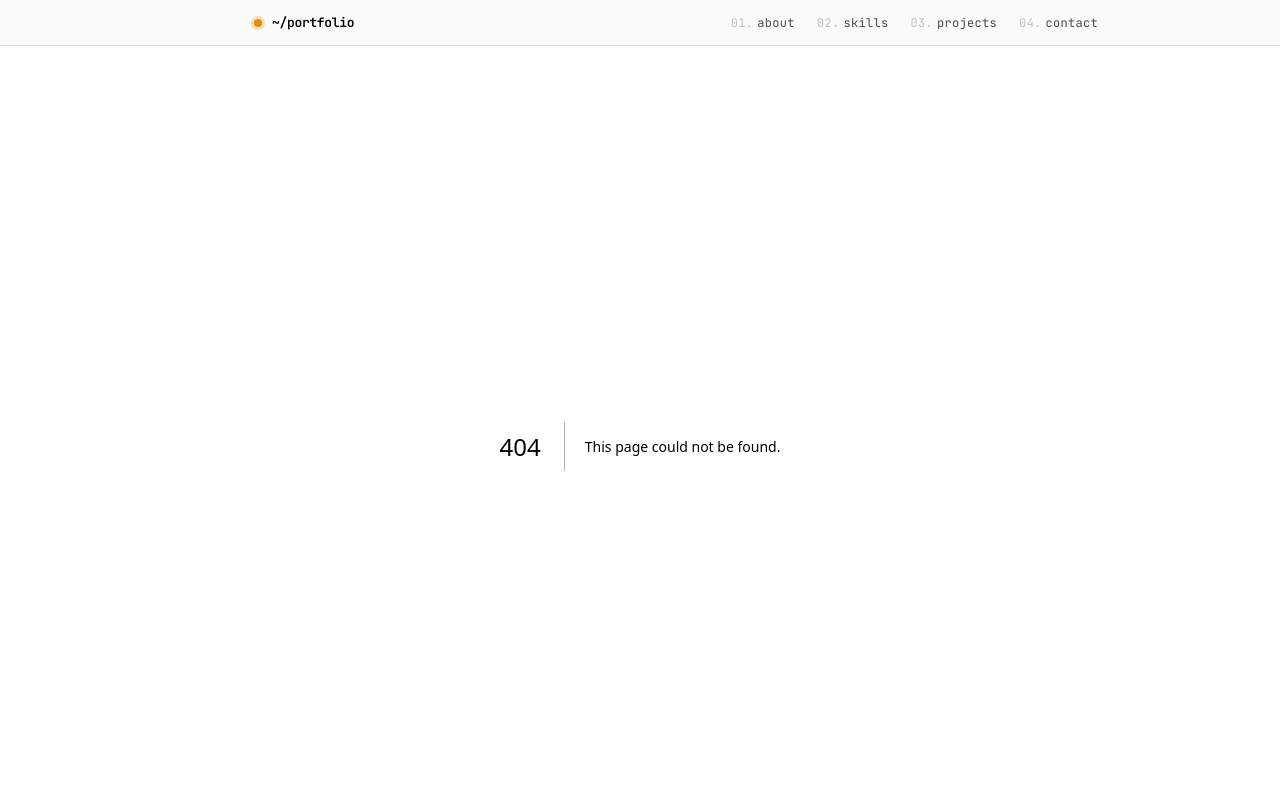
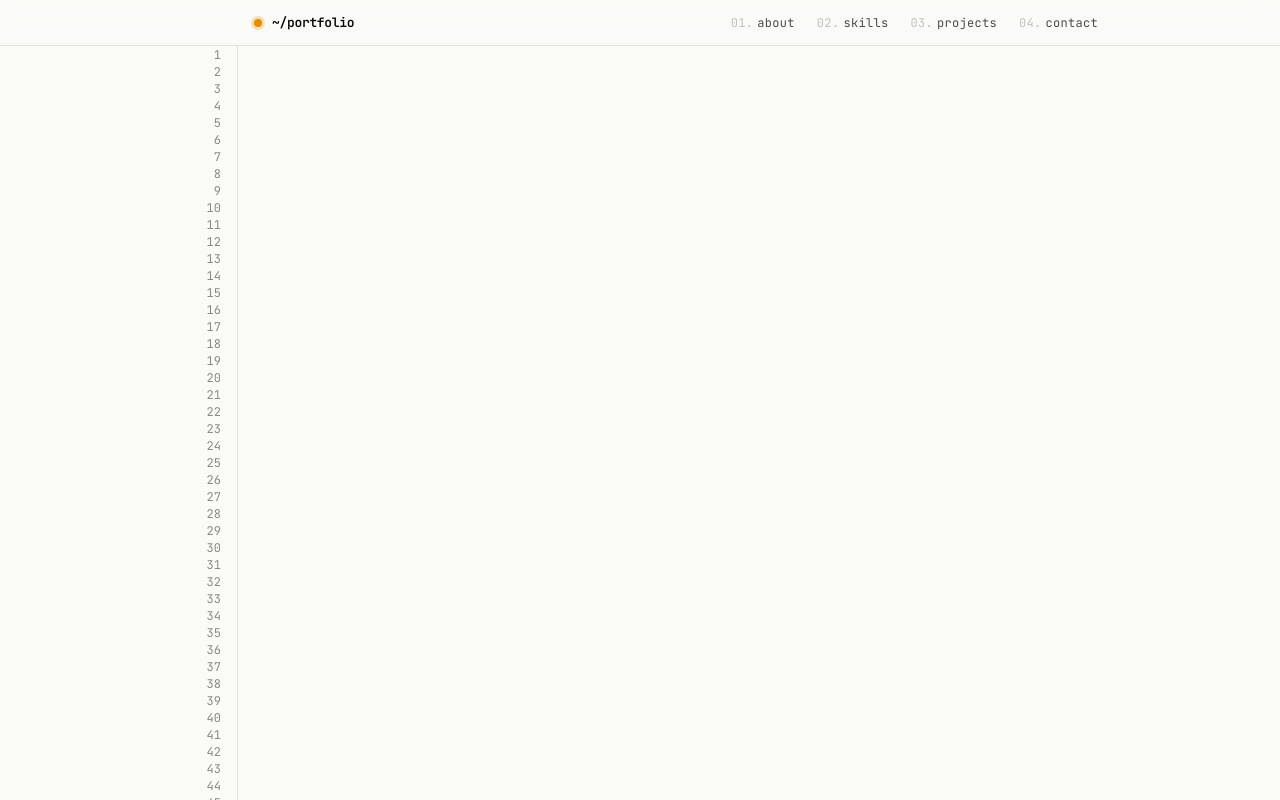
Before and after one commit to chano6/my-portfolio, a Next.js app: page /projects in a window 1280 px wide. Before the commit this address had no page. Shown: the top 800 px of the page. Built offline with nearby package versions, Linux system fonts and the light colour scheme.

Commit message:
refactor: PageLayout 컴포넌트로 레이아웃 추출

```diff
--- a/src/app/project/page.tsx
+++ /dev/null
@@ -1,5 +0,0 @@
-function ProjectPage() {
-  return <div>Project</div>;
-}
-
-export default ProjectPage;
--- /dev/null
+++ b/src/app/projects/page.tsx
@@ -0,0 +1,7 @@
+import ProjectTemplate from "@/components/templates/projects-template";
+
+function ProjectsPage() {
+  return <ProjectTemplate />;
+}
+
+export default ProjectsPage;
--- /dev/null
+++ b/src/components/common/page-layout.tsx
@@ -0,0 +1,16 @@
+import Gutter from "./gutter";
+
+interface PageLayoutProps {
+  children: React.ReactNode;
+}
+
+function PageLayout({ children }: PageLayoutProps) {
+  return (
+    <div className="mx-auto grid max-w-[calc(var(--maxw)+var(--gutter-w)+32px)] grid-cols-[var(--gutter-w)_1fr] gap-x-0 px-4">
+      <Gutter count={200} />
+      <main className="min-w-0 px-4 md:px-6">{children}</main>
+    </div>
+  );
+}
+
+export default PageLayout;
--- a/src/components/templates/main-template.tsx
+++ b/src/components/templates/main-template.tsx
@@ -4,7 +4,7 @@ import { useState } from "react";
 import { PORTFOLIO_DATA } from "@/data/portfolio";
 import AboutSection from "../about/about-section";
 import Footer from "../common/footer";
-import Gutter from "../common/gutter";
+import PageLayout from "../common/page-layout";
 import ContactSection from "../contact/contact-section";
 import HeroSection from "../hero/hero-section";
 import ProjectModal from "../project/project-modal";
@@ -17,23 +17,22 @@ function MainTemplate() {
   const selectedProject = PROJECTS.find((p) => p.id === selectedId) ?? null;
 
   return (
-    <div className="mx-auto grid max-w-[calc(var(--maxw)+var(--gutter-w)+32px)] grid-cols-[var(--gutter-w)_1fr] gap-x-0 px-4">
-      <Gutter count={200} />
-      <main className="min-w-0 px-4 md:px-6">
+    <>
+      <PageLayout>
         <HeroSection />
         <AboutSection />
         <SkillSection skills={SKILLS} />
         <ProjectSection projects={PROJECTS} onOpen={setSelectedId} />
         <ContactSection />
         <Footer />
-      </main>
+      </PageLayout>
       {selectedProject && (
         <ProjectModal
           project={selectedProject}
           onClose={() => setSelectedId(null)}
         />
       )}
-    </div>
+    </>
   );
 }
 
--- a/src/components/templates/project-template.tsx
+++ /dev/null
@@ -1,5 +0,0 @@
-function ProjectTemplate() {
-  return <div>Project Template</div>;
-}
-
-export default ProjectTemplate;
--- /dev/null
+++ b/src/components/templates/projects-template.tsx
@@ -0,0 +1,11 @@
+import PageLayout from "../common/page-layout";
+
+function ProjectsTemplate() {
+  return (
+    <PageLayout>
+      <section id="all-projects" className="pt-9"></section>
+    </PageLayout>
+  );
+}
+
+export default ProjectsTemplate;
```
